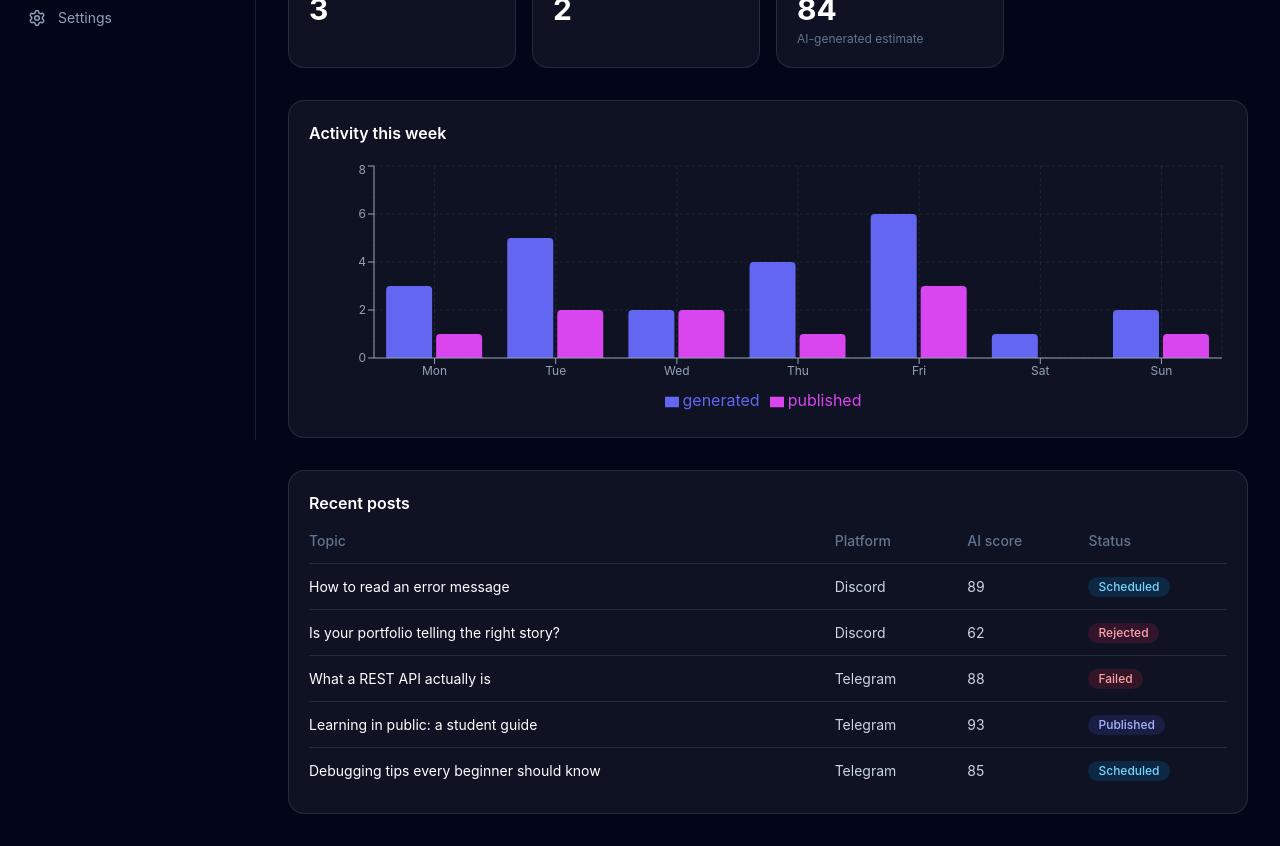
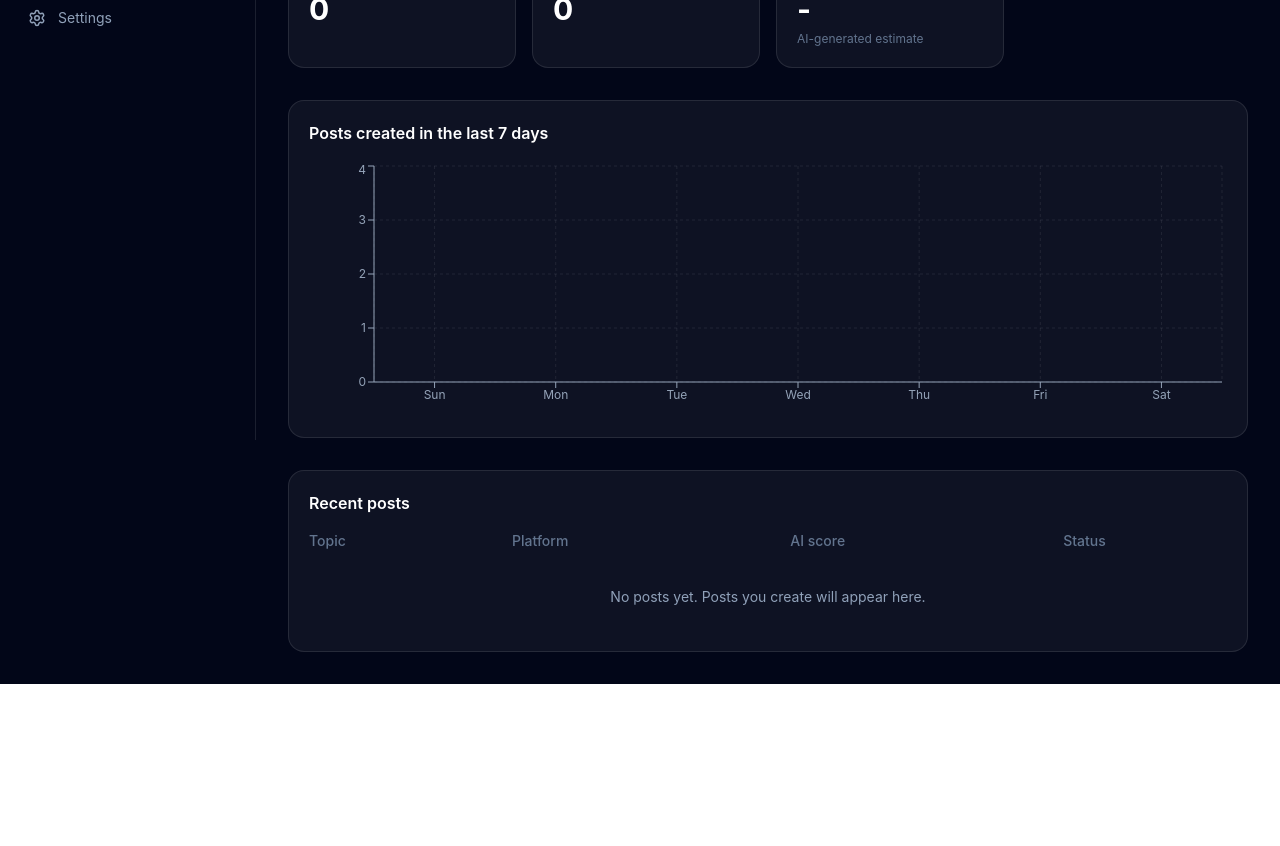
Before and after one commit to safa-kaware/socialflow-ai, a React (Vite) app in the folder frontend/: page /app in a window 1280 px wide. Shown: the part 360-1206 px from the top of the page. After the commit the page ends 1044 px from the top, so only its background shows below. Built offline with nearby package versions, Linux system fonts and the light colour scheme.

Commit message:
removed all the mock data

```diff
--- a/frontend/src/components/app/AppLayout.jsx
+++ b/frontend/src/components/app/AppLayout.jsx
@@ -17,11 +17,7 @@ export default function AppLayout() {
           <button className="lg:hidden" onClick={() => setOpen(true)} aria-label="Open menu">
             <Menu size={22} />
           </button>
-          {!onCreate && (
-            <span className="rounded-full bg-amber-500/15 px-3 py-1 text-xs text-amber-300">
-              Sample data · not connected yet
-            </span>
-          )}
+          <h1 className="text-lg font-semibold text-white">{onCreate ? 'Create post' : 'Dashboard'}</h1>
           <div className="ml-auto text-sm text-slate-400">Demo user</div>
         </header>
 
--- a/frontend/src/components/app/StatusBadge.jsx
+++ b/frontend/src/components/app/StatusBadge.jsx
@@ -1,4 +1,4 @@
-import { STATUS } from '../../data/mockData'
+import { STATUS } from '../../data/status'
 
 export default function StatusBadge({ status }) {
   const s = STATUS[status]
--- a/frontend/src/data/mockData.js
+++ /dev/null
@@ -1,32 +0,0 @@
-export const STATUS = {
-  draft: { label: 'Draft', cls: 'bg-slate-500/15 text-slate-300' },
-  needs_review: { label: 'Needs review', cls: 'bg-amber-500/15 text-amber-300' },
-  approved: { label: 'Approved', cls: 'bg-emerald-500/15 text-emerald-300' },
-  scheduled: { label: 'Scheduled', cls: 'bg-sky-500/15 text-sky-300' },
-  published: { label: 'Published', cls: 'bg-indigo-500/15 text-indigo-300' },
-  rejected: { label: 'Rejected', cls: 'bg-rose-500/15 text-rose-300' },
-  failed: { label: 'Failed', cls: 'bg-red-500/15 text-red-300' },
-}
-export const posts = [
-  { id: 1, topic: 'How generative AI is changing software development', platform: 'Telegram', status: 'published', score: 91, createdAt: '2026-09-28', content: 'Sample post text about how generative AI is changing the way developers work.', hashtags: ['#AI', '#Software'], scheduledFor: null },
-  { id: 2, topic: 'Five habits of productive student developers', platform: 'Discord', status: 'scheduled', score: 87, createdAt: '2026-09-29', content: 'Sample post text about habits that help student developers stay consistent.', hashtags: ['#Students', '#Coding'], scheduledFor: '2026-10-05T09:00' },
-  { id: 3, topic: 'Why version control matters from day one', platform: 'Telegram', status: 'approved', score: 84, createdAt: '2026-09-29', content: 'Sample post text about why every project should start with Git.', hashtags: ['#Git', '#Beginners'], scheduledFor: null },
-  { id: 4, topic: 'Automating repetitive tasks with n8n', platform: 'Discord', status: 'needs_review', score: 78, createdAt: '2026-09-30', content: 'Sample post text about automating repetitive work with n8n workflows.', hashtags: ['#n8n', '#Automation'], scheduledFor: null },
-  { id: 5, topic: 'Prompt design basics for beginners', platform: 'Telegram', status: 'draft', score: null, createdAt: '2026-09-30', content: 'Sample draft about the basics of writing clear prompts.', hashtags: ['#Prompting'], scheduledFor: null },
-  { id: 6, topic: 'Is your portfolio telling the right story?', platform: 'Discord', status: 'rejected', score: 62, createdAt: '2026-10-01', content: 'Sample post text about presenting portfolio projects well.', hashtags: ['#Portfolio'], scheduledFor: null },
-  { id: 7, topic: 'What a REST API actually is', platform: 'Telegram', status: 'failed', score: 88, createdAt: '2026-10-01', content: 'Sample post text explaining REST APIs in plain language.', hashtags: ['#API', '#Web'], scheduledFor: null },
-  { id: 8, topic: 'Learning in public: a student guide', platform: 'Telegram', status: 'published', score: 93, createdAt: '2026-10-01', content: 'Sample post text about sharing what you learn as you learn it.', hashtags: ['#LearnInPublic'], scheduledFor: null },
-  { id: 9, topic: 'Debugging tips every beginner should know', platform: 'Telegram', status: 'scheduled', score: 85, createdAt: '2026-10-01', content: 'Sample post text about debugging habits for beginners.', hashtags: ['#Debugging'], scheduledFor: '2026-10-08T18:30' },
-  { id: 10, topic: 'How to read an error message', platform: 'Discord', status: 'scheduled', score: 89, createdAt: '2026-10-02', content: 'Sample post text about reading error messages calmly.', hashtags: ['#Errors'], scheduledFor: '2026-10-05T17:00' },
-]
-
-
-export const weeklyActivity = [
-  { day: 'Mon', generated: 3, published: 1 },
-  { day: 'Tue', generated: 5, published: 2 },
-  { day: 'Wed', generated: 2, published: 2 },
-  { day: 'Thu', generated: 4, published: 1 },
-  { day: 'Fri', generated: 6, published: 3 },
-  { day: 'Sat', generated: 1, published: 0 },
-  { day: 'Sun', generated: 2, published: 1 },
-]
--- /dev/null
+++ b/frontend/src/data/posts.js
@@ -0,0 +1,2 @@
+// No posts exist until the database step connects Supabase.
+export const posts = []
--- /dev/null
+++ b/frontend/src/data/status.js
@@ -0,0 +1,9 @@
+export const STATUS = {
+  draft: { label: 'Draft', cls: 'bg-slate-500/15 text-slate-300' },
+  needs_review: { label: 'Needs review', cls: 'bg-amber-500/15 text-amber-300' },
+  approved: { label: 'Approved', cls: 'bg-emerald-500/15 text-emerald-300' },
+  scheduled: { label: 'Scheduled', cls: 'bg-sky-500/15 text-sky-300' },
+  published: { label: 'Published', cls: 'bg-indigo-500/15 text-indigo-300' },
+  rejected: { label: 'Rejected', cls: 'bg-rose-500/15 text-rose-300' },
+  failed: { label: 'Failed', cls: 'bg-red-500/15 text-red-300' },
+}
--- a/frontend/src/pages/app/Analytics.jsx
+++ b/frontend/src/pages/app/Analytics.jsx
@@ -2,7 +2,8 @@ import {
   ResponsiveContainer, LineChart, Line, PieChart, Pie, Cell,
   BarChart, Bar, XAxis, YAxis, Tooltip, CartesianGrid,
 } from 'recharts'
-import { posts, STATUS } from '../../data/mockData'
+import { posts } from '../../data/posts'
+import { STATUS } from '../../data/status'
 
 const COLORS = {
   draft: '#94a3b8', needs_review: '#fbbf24', approved: '#34d399', scheduled: '#38bdf8',
@@ -22,7 +23,7 @@ const stats = [
   { label: 'Rejected', value: count('rejected') },
   { label: 'Scheduled', value: count('scheduled') },
   { label: 'Published', value: count('published') },
-  { label: 'Avg AI score', value: avgScore },
+  { label: 'Avg AI score', value: scored.length ? avgScore : '-' },
 ]
 
 const overTime = Object.entries(
@@ -52,6 +53,7 @@ function Card({ title, children }) {
   )
 }
 
+
 export default function Analytics() {
   return (
     <div className="space-y-8">
@@ -71,6 +73,11 @@ export default function Analytics() {
       <p className="-mt-4 text-xs text-slate-500">
         AI score is an AI-generated estimate. A "regenerated" count is added in Step 9, once regeneration exists to be counted.
       </p>
+      {posts.length === 0 && (
+  <p className="rounded-lg border border-white/10 bg-white/5 p-4 text-sm text-slate-400">
+    No data yet. Charts fill in once posts are saved.
+  </p>
+)}
 
       <div className="grid gap-6 lg:grid-cols-2">
         <Card title="Posts created over time">
--- a/frontend/src/pages/app/Calendar.jsx
+++ b/frontend/src/pages/app/Calendar.jsx
@@ -1,6 +1,6 @@
 import { useState } from 'react'
 import { ChevronLeft, ChevronRight } from 'lucide-react'
-import { posts } from '../../data/mockData'
+import { posts } from '../../data/posts'
 import PostDetailsModal from '../../components/app/PostDetailsModal'
 
 const pad = (n) => String(n).padStart(2, '0')
--- a/frontend/src/pages/app/Dashboard.jsx
+++ b/frontend/src/pages/app/Dashboard.jsx
@@ -1,14 +1,26 @@
 import {
-  ResponsiveContainer, BarChart, Bar, XAxis, YAxis, Tooltip, CartesianGrid, Legend,
+  ResponsiveContainer, BarChart, Bar, XAxis, YAxis, Tooltip, CartesianGrid,
 } from 'recharts'
-import { posts, weeklyActivity } from '../../data/mockData'
+import { posts } from '../../data/posts'
 import StatusBadge from '../../components/app/StatusBadge'
 
 const count = (status) => posts.filter((p) => p.status === status).length
 const scored = posts.filter((p) => p.score !== null)
 const avgScore = scored.length
   ? Math.round(scored.reduce((sum, p) => sum + p.score, 0) / scored.length)
-  : 0
+  : null
+
+const dayKey = (d) =>
+  `${d.getFullYear()}-${String(d.getMonth() + 1).padStart(2, '0')}-${String(d.getDate()).padStart(2, '0')}`
+
+const weeklyActivity = Array.from({ length: 7 }, (_, i) => {
+  const d = new Date()
+  d.setDate(d.getDate() - (6 - i))
+  return {
+    day: d.toLocaleDateString('en-US', { weekday: 'short' }),
+    generated: posts.filter((p) => p.createdAt === dayKey(d)).length,
+  }
+})
 
 const stats = [
   { label: 'Total posts', value: posts.length },
@@ -17,7 +29,7 @@ const stats = [
   { label: 'Approved', value: count('approved') },
   { label: 'Scheduled', value: count('scheduled') },
   { label: 'Published', value: count('published') },
-  { label: 'Avg AI score', value: avgScore },
+  { label: 'Avg AI score', value: avgScore ?? '-' },
 ]
 
 export default function Dashboard() {
@@ -43,7 +55,7 @@ export default function Dashboard() {
       </div>
 
       <div className="rounded-2xl border border-white/10 bg-white/5 p-5">
-        <h2 className="font-semibold text-white">Activity this week</h2>
+        <h2 className="font-semibold text-white">Posts created in the last 7 days</h2>
         <div className="mt-4 h-64">
           <ResponsiveContainer width="100%" height="100%">
             <BarChart data={weeklyActivity}>
@@ -51,9 +63,7 @@ export default function Dashboard() {
               <XAxis dataKey="day" stroke="#94a3b8" fontSize={12} />
               <YAxis stroke="#94a3b8" fontSize={12} allowDecimals={false} />
               <Tooltip contentStyle={{ background: '#0f172a', border: '1px solid #ffffff20', borderRadius: 8 }} />
-              <Legend />
               <Bar dataKey="generated" fill="#6366f1" radius={[4, 4, 0, 0]} />
-              <Bar dataKey="published" fill="#d946ef" radius={[4, 4, 0, 0]} />
             </BarChart>
           </ResponsiveContainer>
         </div>
@@ -82,6 +92,11 @@ export default function Dashboard() {
               ))}
             </tbody>
           </table>
+          {recent.length === 0 && (
+            <p className="py-6 text-center text-sm text-slate-400">
+              No posts yet. Posts you create will appear here.
+            </p>
+          )}
         </div>
       </div>
     </div>
--- a/frontend/src/pages/app/History.jsx
+++ b/frontend/src/pages/app/History.jsx
@@ -1,6 +1,7 @@
 import { useState } from 'react'
 import { Search } from 'lucide-react'
-import { posts, STATUS } from '../../data/mockData'
+import { posts } from '../../data/posts'
+import { STATUS } from '../../data/status'
 import StatusBadge from '../../components/app/StatusBadge'
 import PostDetailsModal from '../../components/app/PostDetailsModal'
 
@@ -85,7 +86,9 @@ export default function History() {
 
       <div className="rounded-2xl border border-white/10 bg-white/5 p-5">
         {filtered.length === 0 ? (
-          <p className="py-10 text-center text-slate-400">No posts match these filters.</p>
+          <p className="py-10 text-center text-slate-400">
+  {posts.length === 0 ? 'No posts yet. Posts you create will appear here.' : 'No posts match these filters.'}
+</p>
         ) : (
           <div className="overflow-x-auto">
             <table className="w-full text-left text-sm">
--- a/frontend/src/pages/app/Queue.jsx
+++ b/frontend/src/pages/app/Queue.jsx
@@ -1,5 +1,6 @@
 import { useState } from 'react'
-import { posts, STATUS } from '../../data/mockData'
+import { posts } from '../../data/posts'
+import { STATUS } from '../../data/status'
 import StatusBadge from '../../components/app/StatusBadge'
 import PostDetailsModal from '../../components/app/PostDetailsModal'
 
```
